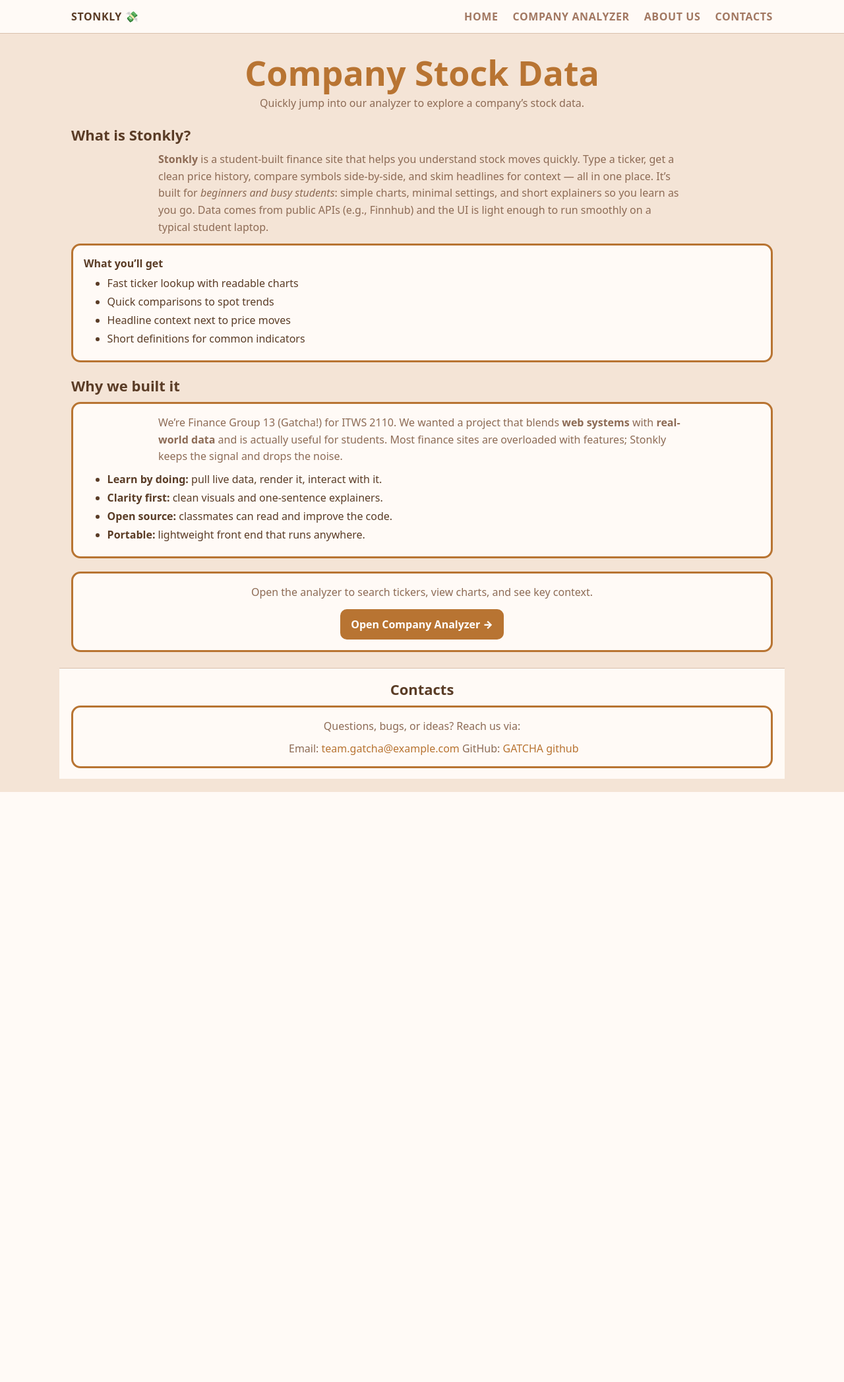
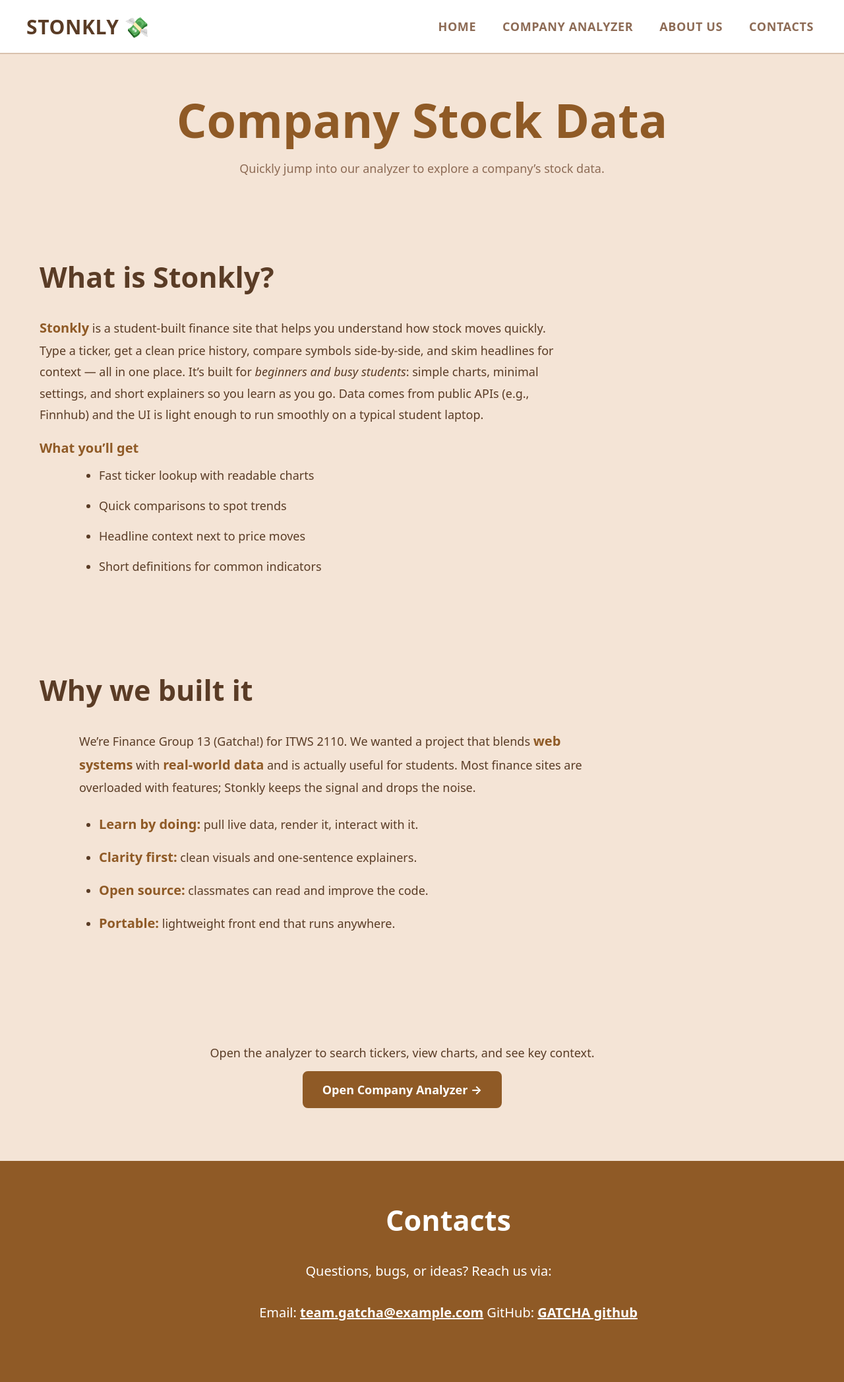
Before and after one commit to finestra771/websys-grouprepo, a PHP site: page /stonkly.html in a window 1280 px wide. Shown: the whole page at 66% size. Before the commit the page ends 1200 px from the top, so only its background shows below. Run offline with PHP 8.4, Linux system fonts and the light colour scheme.

Commit message:
NEW HOMEPAGE
CORRECTED CSS FILE and minor wording issue

```diff
--- a/lab1/resources/stonkly.css
+++ b/lab1/resources/stonkly.css
@@ -1,115 +1,458 @@
-/* ====== Warm beige/brown theme (drop-in) ====== */
-:root{
-    --bg:        #f4e4d6;     /* page background */
-    --paper:     #fffaf6;     /* white-ish panels */
-    --ink:       #5a3c26;     /* main brown text */
-    --ink-soft:  #7a5a40;     /* softer labels */
-    --accent:    #b87432;     /* orange-brown accent */
-    --line:      #d9c1ad;     /* borders */
+/* ===== COLOR SCHEME (matching main file) ===== */
+:root {
+  --bg: #f4e4d6;
+  --paper: #fff;
+  --ink: #5a3c26;
+  --brown: #8B4513;
+  --accent: #8f5a26;
+  --line: #d9c1ad;
+  --text-light: #8d6b55;
 }
 
-  /* Base */
-  *{box-sizing:border-box}
-  html,body{margin:0}
-  body{
-    font-family: system-ui,-apple-system,Segoe UI,Roboto,Arial,sans-serif;
+/* ===== RESET ===== */
+html, body {
+  margin: 0;
+  padding: 0;
+  font-family: system-ui, -apple-system, Segoe UI, Roboto, Arial, sans-serif;
+  color: var(--ink);
   background: var(--bg);
+  scroll-behavior: smooth;
+  overflow-x: hidden;
+  max-width: 100vw;
+}
+
+/* ===== NAVIGATION (matching main file nav) ===== */
+header.nav {
+  position: sticky;
+  top: 0;
+  z-index: 50;
+  background: var(--paper);
+  border-bottom: 2px solid var(--line);
+  padding: 18px 28px;
+}
+
+.nav-inner {
+  max-width: 1200px;
+  margin: 0 auto;
+  display: flex;
+  align-items: center;
+  justify-content: space-between;
+}
+
+.brand {
+  font-size: 30px;
+  font-weight: bold;
+  letter-spacing: 0.6px;
   color: var(--ink);
+  text-decoration: none;
+  transition: color 0.2s;
 }
-  a{color: var(--accent); text-decoration: none}
-  a:hover{opacity:.9}
-  img{max-width:100%; display:block}
 
-  /* ------- Top Nav (uses your existing markup) ------- */
-  .nav{
-    position: sticky; top: 0; z-index: 40;
-    background: var(--paper);
-    border-bottom: 1px solid var(--line);
+.brand:hover {
+  color: var(--accent);
+  cursor: pointer;
 }
-  .nav-inner{
-    max-width: 1100px; margin: auto;
-    display: flex; align-items: center; justify-content: space-between;
-    padding: 14px 18px;
+
+.links {
+  display: flex;
+  gap: 28px;
 }
-  .brand{
-    font-weight: 900; letter-spacing: .6px; color: var(--ink);
+
+.links a {
+  font-size: 18px;
+  font-weight: bold;
+  text-transform: uppercase;
+  letter-spacing: 0.6px;
+  color: var(--text-light);
+  text-decoration: none;
+  padding: 10px 6px;
+  transition: color 0.2s;
 }
-  .links{display:flex; gap:22px}
-  .links a{
-    text-transform: uppercase; font-weight: 800; letter-spacing: .6px;
-    color: #a27862;
+
+.links a:hover {
+  color: var(--accent);
 }
-  .links a:hover{ color: var(--ink) }
 
-  /* ------- Hero ------- */
-  .hero{
-    max-width: 1100px; margin: 32px auto 8px; padding: 0 18px;
+/* ===== HERO SECTION ===== */
+.hero {
+  max-width: 1200px;
+  margin: 60px auto;
+  padding: 0 40px;
   text-align: center;
 }
-  .page-title{
-    font-size: clamp(28px, 4.2vw, 52px);
-    line-height: 1.05;
+
+.page-title {
+  font-size: clamp(44px, 6vw, 72px);
+  line-height: 1.1;
   color: var(--accent);
-    margin: 24px 0 6px;
   font-weight: 900;
+  margin: 0 0 20px;
 }
-  .subtle{
-    color: #8d6b55;
-    margin: 0 auto 10px;
-    max-width: 760px;
+
+.subtle {
+  font-size: 18px;
+  color: var(--text-light);
+  max-width: 800px;
+  margin: 0 auto 20px;
   line-height: 1.6;
 }
 
-  /* ------- Sections / Panels ------- */
-  .section{
-    max-width: 1100px; margin: 20px auto; padding: 0 18px;
+/* ===== SECTIONS (full-width like Dathan's) ===== */
+.section {
+  width: 100%;
+  padding: 60px 0;
+  background: var(--bg);
 }
-  .section h2{
-    margin: 0 0 10px;
-    font-size: 22px;
+
+.section h2 {
+  font-size: 2.7rem;
+  color: var(--ink);
+  font-weight: bold;
+  margin: 0 0 30px 60px;
+  max-width: 100%;
+}
+
+.section p {
+  font-size: 18px;
+  line-height: 1.8;
+  color: var(--ink);
+  max-width: 100%;
+  margin: 0 0 20px 60px;
+  padding-right: 60px;
+}
+
+.section strong {
+  color: var(--accent);
+  font-size: 20px;
+}
+
+/* Remove panel boxes - full width sections instead */
+.panel {
+  background: transparent;
+  border: none;
+  padding: 0;
+  margin: 20px 0 20px 60px;
+  padding-right: 60px;
+  max-width: 100%;
+}
+
+/* ===== LISTS ===== */
+.contact-list {
+  list-style: disc;
+  padding-left: 90px;
+  margin: 15px 0;
+  padding-right: 60px;
+  line-height: 2;
+  max-width: 100%;
+  font-size: 18px;
+}
+
+.contact-list li {
+  font-size: 18px;
+  color: var(--ink);
+  margin: 10px 0;
+}
+
+.contact-list a {
+  color: var(--accent);
+  text-decoration: none;
+  font-weight: bold;
+}
+
+.contact-list a:hover {
+  text-decoration: underline;
+}
+
+/* ===== BUTTONS ===== */
+.btn {
+  display: inline-block;
+  background: var(--accent);
+  color: white;
+  font-size: 18px;
+  font-weight: bold;
+  text-decoration: none;
+  padding: 14px 28px;
+  border-radius: 8px;
+  border: 2px solid var(--accent);
+  transition: all 0.3s;
+}
+
+.btn:hover {
+  background: var(--brown);
+  border-color: var(--brown);
+  transform: translateY(-2px);
+}
+
+/* ===== ANALYZER SECTION (full-width) ===== */
+#analyzer {
+  width: 100%;
+  background: var(--bg);
+  padding: 80px 0;
+  margin: 0;
+  text-align: center;
+}
+
+#analyzer .panel {
+  max-width: 100%;
+  margin: 0 60px;
+}
+
+#analyzer .subtle {
+  font-size: 18px;
+  margin-bottom: 25px;
+}
+
+/* ===== GALLERY (STOCK DATA) ===== */
+#gallery {
+  max-width: 1200px;
+  margin: 60px auto;
+  padding: 0 40px;
+}
+
+#gallery h1 {
+  font-size: 2.7rem;
+  color: var(--ink);
+  font-weight: bold;
+  margin: 0 0 30px 60px;
+}
+
+.search-bar {
+  display: flex;
+  justify-content: center;
+  gap: 15px;
+  flex-wrap: wrap;
+  margin: 30px 0;
+}
+
+#company-input {
+  min-width: 300px;
+  max-width: 500px;
+  width: 50%;
+  padding: 12px 16px;
+  font-size: 18px;
+  border: 2px solid var(--line);
+  border-radius: 8px;
+  background: var(--paper);
   color: var(--ink);
 }
-  .panel{
-    background: var(--paper);
-    border: 3px solid var(--accent);
-    border-radius: 14px;
-    padding: 16px;
-  }
-  .contact-list{ margin: 6px 0 0 18px }
-  .contact-list li{ margin: 6px 0; color: var(--ink) }
 
-  /* ------- Buttons ------- */
-  .btn{
-    display: inline-block;
-    background: var(--accent);
-    color: #fff;
-    font-weight: 900;
-    padding: 10px 14px;
-    border-radius: 10px;
-    border: 2px solid var(--accent);
-  }
-  .btn:hover{ filter: brightness(1.05) }
-
-  /* ------- Footer (Contacts section is your footer) ------- */
-  #contacts{
-    margin-top: 24px;
-    background: var(--paper);
-    border-top: 1px solid var(--line);
-    color: #8d6b55;
-    text-align: center;
-    padding: 16px 18px;
+#company-input:focus {
+  outline: none;
+  border-color: var(--accent);
 }
 
-  /* ------- Utilities ------- */
-  ul{ padding-left: 1.1rem }
-  strong{ font-weight: 800 }
+#fetch_data_button {
+  background: var(--accent);
+  color: white;
+  border: 2px solid var(--accent);
+  border-radius: 8px;
+  padding: 12px 24px;
+  font-size: 18px;
+  font-weight: bold;
+  cursor: pointer;
+  transition: all 0.3s;
+}
 
-  /* ------- Responsive tweaks ------- */
-  @media (max-width: 900px){
-    .links{ gap:14px }
+#fetch_data_button:hover {
+  background: var(--brown);
+  border-color: var(--brown);
+  transform: translateY(-2px);
 }
-  @media (max-width: 560px){
-    .nav-inner{ flex-wrap: wrap; gap: 10px }
-    .links{ width: 100%; justify-content: center; padding-top: 6px }
-    .page-title{ font-size: clamp(26px, 6vw, 40px) }
+
+/* ===== CHART CONTAINER ===== */
+#chart-container {
+  max-width: 1200px;
+  margin: 40px auto;
+  padding: 0 40px;
+  display: grid;
+  grid-template-columns: 1fr 360px;
+  gap: 30px;
 }
+
+#chart {
+  display: block;
+  width: 100%;
+  height: auto;
+  border: 2px solid var(--line);
+  border-radius: 8px;
+  background: var(--paper);
+}
+
+#cardAdd {
+  background: var(--paper);
+  border: 4px solid var(--accent);
+  border-radius: 12px;
+  padding: 25px;
+  color: var(--ink);
+}
+
+#cardAdd h3,
+#cardAdd .ticker {
+  margin: 0 0 15px;
+  text-align: center;
+  color: var(--accent);
+  font-size: 1.5rem;
+  font-weight: bold;
+}
+
+#cardAdd p {
+  font-size: 18px;
+  line-height: 1.6;
+  margin: 8px 0;
+}
+
+/* ===== TICKER/NEWS ===== */
+.ticker-container {
+  max-width: 100%;
+  margin: 30px 0;
+  background: #222;
+  color: white;
+  overflow: hidden;
+  border-radius: 8px;
+}
+
+.ticker-content {
+  white-space: nowrap;
+  padding: 15px;
+  font-size: 18px;
+  font-weight: bold;
+}
+
+/* ===== CONTACTS FOOTER (full-width, larger text) ===== */
+#contacts {
+  width: 100%;
+  background: var(--accent);
+  color: white;
+  padding: 60px 40px;
+  text-align: center;
+  margin: 0;
+}
+
+#contacts h2 {
+  font-size: 2.7rem;
+  margin: 0 auto 30px;
+  color: white;
+  font-weight: bold;
+  max-width: 1200px;
+}
+
+#contacts p {
+  font-size: 20px;
+  margin: 20px auto;
+  max-width: 1200px;
+  line-height: 1.8;
+}
+
+#contacts .subtle {
+  font-size: 20px;
+  color: white;
+  margin: 20px auto;
+}
+
+#contacts .contact-list {
+  max-width: 1200px;
+  margin: 25px auto;
+  list-style: none;
+  padding: 0;
+  font-size: 20px;
+}
+
+#contacts .contact-list li {
+  font-size: 20px;
+  margin: 15px 0;
+  line-height: 1.8;
+}
+
+#contacts a {
+  color: white;
+  text-decoration: underline;
+  font-size: 20px;
+  font-weight: bold;
+}
+
+#contacts a:hover {
+  color: var(--bg);
+}
+
+/* ===== RESPONSIVE ===== */
+@media (max-width: 920px) {
+  #chart-container {
+    grid-template-columns: 1fr;
+  }
+
+  #cardAdd {
+    order: -1;
+  }
+
+  .section {
+    padding: 40px 20px;
+  }
+
+  .hero {
+    padding: 0 20px;
+  }
+}
+
+@media (max-width: 768px) {
+  header.nav {
+    padding: 12px 20px;
+  }
+
+  .brand {
+    font-size: 24px;
+  }
+
+  .links {
+    gap: 15px;
+  }
+
+  .links a {
+    font-size: 14px;
+    padding: 8px 4px;
+  }
+
+  .page-title {
+    font-size: clamp(32px, 8vw, 48px);
+  }
+
+  .section h2,
+  #gallery h1,
+  #contacts h2 {
+    font-size: 2rem;
+  }
+
+  .subtle,
+  .section p,
+  .contact-list,
+  .contact-list li,
+  #contacts p,
+  #contacts .subtle,
+  #contacts .contact-list li,
+  #contacts a {
+    font-size: 16px;
+  }
+}
+
+@media (max-width: 560px) {
+  .nav-inner {
+    flex-direction: column;
+    gap: 15px;
+  }
+
+  .links {
+    gap: 12px;
+  }
+
+  #company-input {
+    min-width: 100%;
+  }
+
+  #gallery h1 {
+    margin-left: 0;
+    text-align: center;
+  }
+
+  #contacts {
+    padding: 40px 20px;
+  }
+}
--- a/lab1/stonkly.html
+++ b/lab1/stonkly.html
@@ -29,7 +29,7 @@
   <section id="what" class="section">
     <h2>What is Stonkly?</h2>
     <p class="subtle" style="text-align:left;max-width:800px">
-      <strong>Stonkly</strong> is a student-built finance site that helps you understand stock moves quickly.
+      <strong>Stonkly</strong> is a student-built finance site that helps you understand how stock moves quickly.
       Type a ticker, get a clean price history, compare symbols side-by-side, and skim headlines for context —
       all in one place. It’s built for <em>beginners and busy students</em>: simple charts, minimal settings, and
       short explainers so you learn as you go. Data comes from public APIs (e.g., Finnhub) and the UI is light
```
Lines whose indentation alone changed are shown as unchanged.
